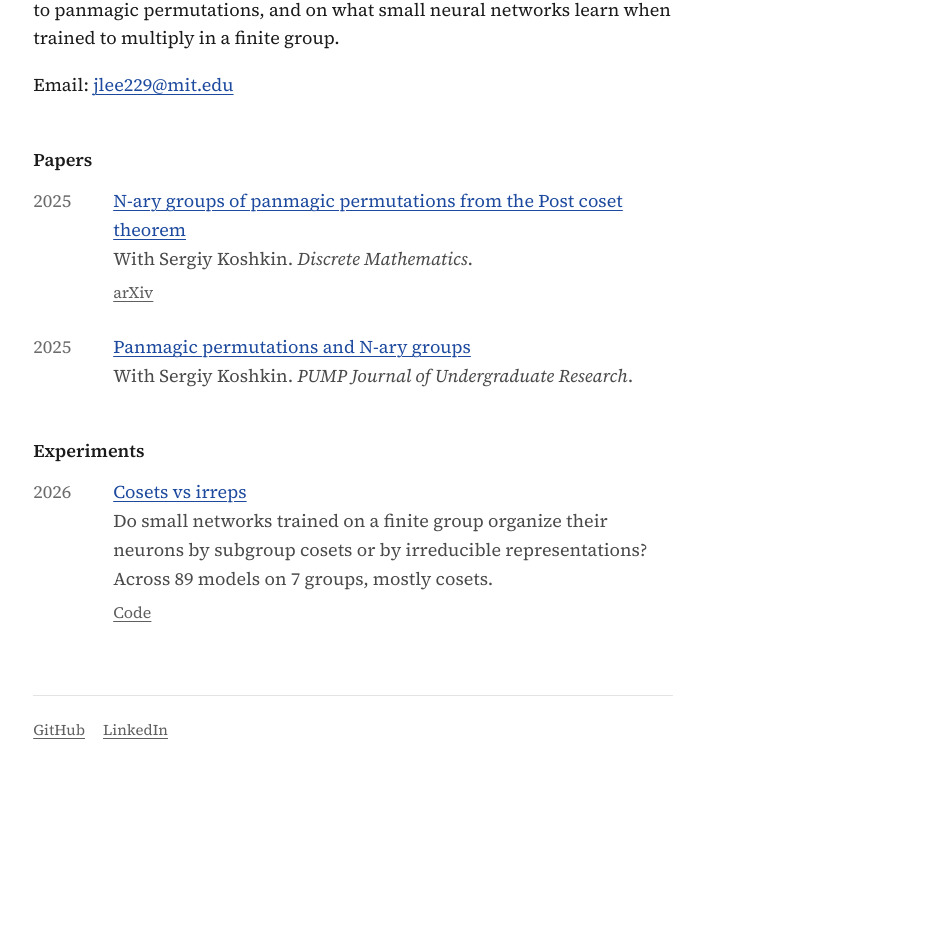
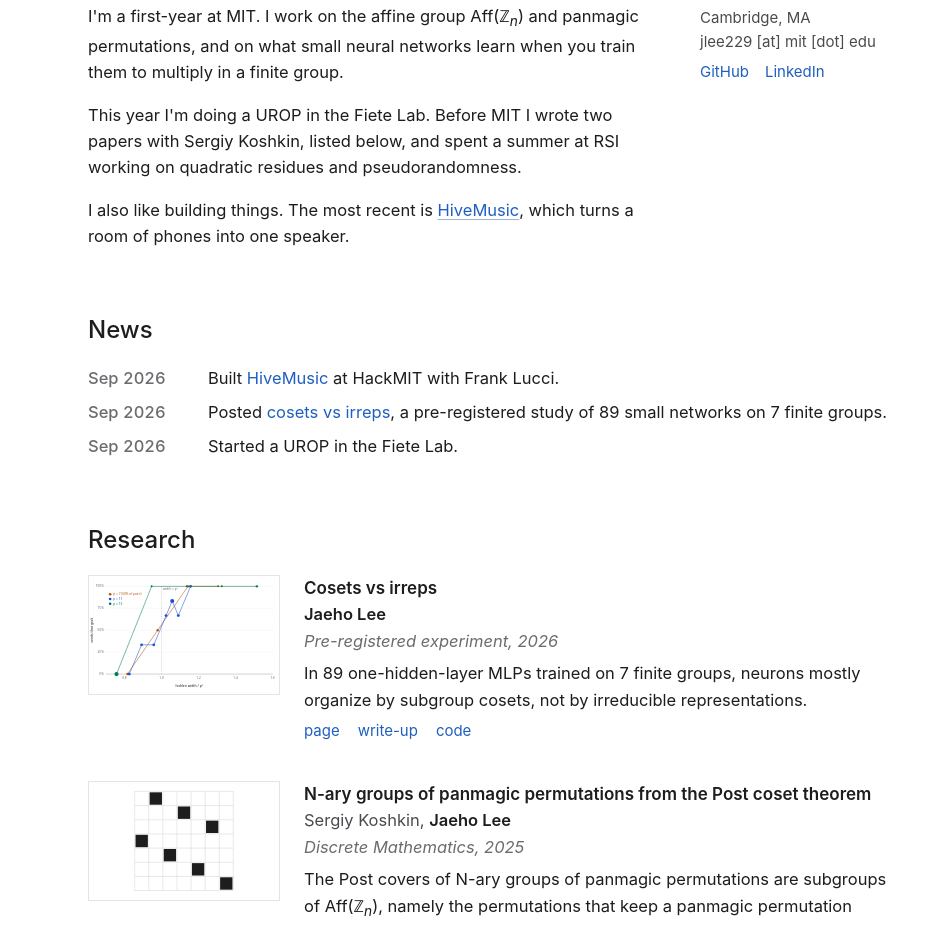
Before and after one commit to jlee0229/jlee0229.github.io, a plain HTML site: page index.html in a window 1280 px wide. Shown: the part 166-1093 px from the top of the page, without its empty margins (146-1076 px from the left). Before the commit the page ends 958 px from the top, so only its background shows below. Drawn offline with Linux system fonts and the light colour scheme.

Commit message:
Redesign v2: academic homepage layout with news and figure thumbnails
- Home: section links in a top bar, name and short bio with contact on
  the right, News, Research and Projects
- Each research or project entry has a real figure as its thumbnail:
  the width-threshold chart, two panmagic permutation matrices, and a
  HiveMusic screenshot
- System font stack replaces Source Serif; dark mode kept
- Experiment page uses the same top bar
- CLAUDE.md: what goes on the site, news rules, and a list of AI tells
  to avoid in layout and copy

Co-Authored-By: Claude Opus 5.5 <noreply@anthropic.com>
Claude-Session: https://claude.ai/code/session_01JZ9hmutcVkUwQjhgAXnsYC

```diff
--- a/index.html
+++ b/index.html
@@ -5,64 +5,97 @@
 <meta name="viewport" content="width=device-width,initial-scale=1">
 <title>Jaeho Lee</title>
 <meta name="description" content="Jaeho Lee: the affine group Aff(Z_n), panmagic permutations, and what small networks learn about finite groups.">
-<link rel="preconnect" href="https://fonts.googleapis.com">
-<link rel="preconnect" href="https://fonts.gstatic.com" crossorigin>
-<link rel="stylesheet" href="https://fonts.googleapis.com/css2?family=Source+Serif+4:ital,opsz,wght@0,8..60,400;0,8..60,600;1,8..60,400&display=swap">
 <link rel="stylesheet" href="style.css">
 </head>
 <body>
-<div class="page">
+<div class="wrap">
 
-<header class="site-header">
-<h1 class="site-name">Jaeho Lee</h1>
+<header class="topbar">
+<nav aria-label="Sections">
+<a href="#news">News</a>
+<a href="#research">Research</a>
+<a href="#projects">Projects</a>
+</nav>
 </header>
 
 <main>
-<p>I'm a first-year at MIT. I work on the affine group Aff(ℤ<sub><i>n</i></sub>) and its connection to panmagic permutations, and on what small neural networks learn when trained to multiply in a finite group.</p>
-<p>Email: <a href="mailto:jlee229@mit.edu">jlee229@mit.edu</a></p>
+<section class="intro">
+<div class="prose">
+<h1>Jaeho Lee</h1>
+<p>I'm a first-year at MIT. I work on the affine group Aff(ℤ<sub><i>n</i></sub>) and panmagic permutations, and on what small neural networks learn when you train them to multiply in a finite group.</p>
+<p>This year I'm doing a UROP in the Fiete Lab. Before MIT I wrote two papers with Sergiy Koshkin, listed below, and spent a summer at RSI working on quadratic residues and pseudorandomness.</p>
+<p>I also like building things. The most recent is <a href="https://playhivemusic.com">HiveMusic</a>, which turns a room of phones into one speaker.</p>
+</div>
+<aside class="contact">
+<!-- When there's a photo: <img src="figures/photo.jpg" alt="Jaeho Lee" width="200" height="250" style="display:block;width:200px;height:auto;margin:-66px 0 16px"> -->
+<div>Cambridge, MA</div>
+<div>jlee229 [at] mit [dot] edu</div>
+<div><a href="https://github.com/jlee0229">GitHub</a><a href="https://www.linkedin.com/in/jaeho-lee-5446b23a4">LinkedIn</a></div>
+</aside>
+</section>
 
-<h2>Papers</h2>
-<ul class="list">
-<li class="row">
-<span class="date">2025</span>
+<h2 id="news">News</h2>
+<ul class="news">
+<li><time datetime="2026-09">Sep 2026</time><span>Built <a href="https://playhivemusic.com">HiveMusic</a> at HackMIT with Frank Lucci.</span></li>
+<li><time datetime="2026-09">Sep 2026</time><span>Posted <a href="cosets-vs-irreps/">cosets vs irreps</a>, a pre-registered study of 89 small networks on 7 finite groups.</span></li>
+<li><time datetime="2026-09">Sep 2026</time><span>Started a UROP in the Fiete Lab.</span></li>
+</ul>
+
+<h2 id="research">Research</h2>
+<ul class="items">
+<li>
+<div class="thumb"><img src="figures/width_threshold.svg" alt="Chart: fraction of seeds that grok against hidden width over p squared"></div>
 <div>
-<a href="https://www.sciencedirect.com/science/article/pii/S0012365X25000755">N-ary groups of panmagic permutations from the Post coset theorem</a>
-<div class="sub">With Sergiy Koshkin. <i>Discrete Mathematics</i>.</div>
-<div class="links"><a href="https://arxiv.org/abs/2606.23735">arXiv</a></div>
+<a class="item-title" href="cosets-vs-irreps/">Cosets vs irreps</a>
+<div class="authors"><b>Jaeho Lee</b></div>
+<div class="venue">Pre-registered experiment, 2026</div>
+<p>In 89 one-hidden-layer MLPs trained on 7 finite groups, neurons mostly organize by subgroup cosets, not by irreducible representations.</p>
+<div class="links"><a href="cosets-vs-irreps/">page</a><a href="cosets-vs-irreps/writeup.html">write-up</a><a href="https://github.com/jlee0229/cosets-vs-irreps">code</a></div>
 </div>
 </li>
-<li class="row">
-<span class="date">2025</span>
+<li>
+<div class="thumb"><img src="figures/perm7.svg" alt="7 by 7 permutation matrix of x maps to 2x plus 1 mod 7, a panmagic permutation"></div>
 <div>
-<a href="https://arxiv.org/abs/2606.22221">Panmagic permutations and N-ary groups</a>
-<div class="sub">With Sergiy Koshkin. <i>PUMP Journal of Undergraduate Research</i>.</div>
+<a class="item-title" href="https://www.sciencedirect.com/science/article/pii/S0012365X25000755">N-ary groups of panmagic permutations from the Post coset theorem</a>
+<div class="authors">Sergiy Koshkin, <b>Jaeho Lee</b></div>
+<div class="venue">Discrete Mathematics, 2025</div>
+<p>The Post covers of N-ary groups of panmagic permutations are subgroups of Aff(ℤ<sub><i>n</i></sub>), namely the permutations that keep a panmagic permutation panmagic under multiplication.</p>
+<div class="links"><a href="https://arxiv.org/abs/2606.23735">arXiv</a><a href="https://www.sciencedirect.com/science/article/pii/S0012365X25000755">journal</a></div>
+</div>
+</li>
+<li>
+<div class="thumb"><img src="figures/perm11.svg" alt="11 by 11 permutation matrix of x maps to 3x plus 2 mod 11, a panmagic permutation"></div>
+<div>
+<a class="item-title" href="https://arxiv.org/abs/2606.22221">Panmagic permutations and N-ary groups</a>
+<div class="authors">Sergiy Koshkin, <b>Jaeho Lee</b></div>
+<div class="venue">PUMP Journal of Undergraduate Research 8 (2025), 195–212</div>
+<p>Panmagic permutations are the same objects as modular n-queens solutions. This paper studies the N-ary groups they form.</p>
+<div class="links"><a href="https://arxiv.org/abs/2606.22221">arXiv</a></div>
 </div>
 </li>
 </ul>
 
-<h2>Experiments</h2>
-<ul class="list">
-<li class="row">
-<span class="date">2026</span>
+<h2 id="projects">Projects</h2>
+<ul class="items">
+<li>
+<div class="thumb shot"><img src="figures/hivemusic.jpg" alt="HiveMusic home page with Host a hive and Join buttons"></div>
 <div>
-<a href="cosets-vs-irreps/">Cosets vs irreps</a>
-<div class="sub">Do small networks trained on a finite group organize their neurons by subgroup cosets or by irreducible representations? Across 89 models on 7 groups, mostly cosets.</div>
-<div class="links"><a href="https://github.com/jlee0229/cosets-vs-irreps">Code</a></div>
+<a class="item-title" href="https://playhivemusic.com">HiveMusic</a>
+<div class="authors">Frank Lucci, <b>Jaeho Lee</b></div>
+<div class="venue">HackMIT, 2026</div>
+<p>Guests scan a QR code and their phones play as one speaker. The phones sync clocks in the browser and calibrate latency with the mic, so each one can play a different stem of the same song.</p>
+<div class="links"><a href="https://playhivemusic.com">site</a><a href="https://github.com/piar1243/hive-music-official">code</a></div>
 </div>
 </li>
 </ul>
 
-<!-- Writing lives on Substack (or similar). When there's a post worth pointing to, add:
-<h2>Writing</h2>
-<ul class="list">
-<li class="row"><span class="date">2026</span><a href="https://EXTERNAL-POST-URL">Post title</a></li>
+<!-- Writing lives on Substack. When there's a post worth pointing to, add a "Writing" nav link and:
+<h2 id="writing">Writing</h2>
+<ul class="news">
+<li><time datetime="2027-01">Jan 2027</time><a href="https://EXTERNAL-POST-URL">Post title</a></li>
 </ul>
-and a "Writing" link to the footer pointing at the publication's home page. -->
+-->
 </main>
-
-<footer class="site-footer">
-<nav aria-label="Elsewhere"><a href="https://github.com/jlee0229">GitHub</a><a href="https://www.linkedin.com/in/jaeho-lee-5446b23a4">LinkedIn</a></nav>
-</footer>
 
 </div>
 </body>
--- a/style.css
+++ b/style.css
@@ -1,65 +1,92 @@
-/* One stylesheet for the whole site. Keep it plain: no cards, pills, shadows or gradients. */
+/* One stylesheet for the whole site. Plain on purpose: no cards, pills, shadows or gradients. */
 :root{
-  --bg:#ffffff; --fg:#1b1b1b; --fg2:#4a4a4a; --mut:#6b6b6b; --quiet:#5f5f5f;
-  --line:#e3e3e3; --code:#f4f4f2; --link:#1d4a9e; --link-hover:#0e2a63;
+  --bg:#ffffff; --fg:#1d1d1f; --fg2:#4a4a4f; --mut:#6b6b70;
+  --line:#ececea; --thumb-line:#e4e4e1; --code:#f4f4f2;
+  --link:#1f5fbf; --link-hover:#123f85; --link-ul:#9fb6dc;
 }
 @media (prefers-color-scheme:dark){
   :root{
-    --bg:#131313; --fg:#e8e8e6; --fg2:#c2c2bf; --mut:#9b9b98; --quiet:#a5a5a2;
-    --line:#2e2e2e; --code:#1d1d1d; --link:#93b2ec; --link-hover:#c4d5f6;
+    --bg:#141416; --fg:#e9e9ec; --fg2:#c4c4c9; --mut:#9c9ca3;
+    --line:#2a2a2e; --thumb-line:#34343a; --code:#1e1e21;
+    --link:#8db1f0; --link-hover:#bcd2f7; --link-ul:#4b6593;
   }
 }
 *{box-sizing:border-box}
 html{-webkit-text-size-adjust:100%}
-body{margin:0;background:var(--bg);color:var(--fg);font-family:"Source Serif 4",Georgia,serif;font-size:18px;line-height:1.6;font-optical-sizing:auto}
+body{margin:0;background:var(--bg);color:var(--fg);font-family:-apple-system,BlinkMacSystemFont,"Segoe UI",Roboto,"Helvetica Neue",Arial,sans-serif;font-size:16.5px;line-height:1.6}
 
-.page{max-width:640px;margin-left:clamp(20px,14vw,200px);margin-right:20px;padding-bottom:40px}
+.wrap{max-width:860px;margin:0 auto;padding:0 24px 72px}
 
-a{color:var(--link);text-decoration-thickness:1px;text-underline-offset:3px}
-a:hover{color:var(--link-hover)}
+a{color:var(--link);text-decoration:none}
+a:hover{color:var(--link-hover);text-decoration:underline;text-underline-offset:3px}
+.prose a{text-decoration:underline;text-decoration-color:var(--link-ul);text-underline-offset:3px}
+.prose a:hover{text-decoration-color:var(--link-hover)}
 
-.site-header{padding-top:56px;margin-bottom:28px}
-.site-name{display:inline-block;margin:0;padding:10px 0;font-size:20px;font-weight:600;line-height:1.3;color:var(--fg);text-decoration:none}
-a.site-name:hover{color:var(--fg);text-decoration:underline}
+/* top bar */
+.topbar{display:flex;flex-wrap:wrap;justify-content:flex-end;align-items:center;column-gap:26px;border-bottom:1px solid var(--line)}
+.topbar .home-link{margin-right:auto;padding:12px 0;font-weight:600;color:var(--fg)}
+.topbar nav{display:flex;flex-wrap:wrap;column-gap:26px;font-size:15.5px}
+.topbar nav a{display:inline-block;padding:12px 0;color:var(--fg2)}
+.topbar nav a:hover,.topbar .home-link:hover{color:var(--fg)}
 
-h2{margin:48px 0 16px;font-size:18px;font-weight:600;line-height:1.3}
-p{margin:0 0 18px}
-b,strong{font-weight:600}
-.sub{color:var(--fg2)}
+/* intro */
+.intro{display:grid;grid-template-columns:minmax(0,1fr) 200px;column-gap:56px;row-gap:20px;padding-top:56px}
+.intro h1{margin:0 0 20px;font-size:38px;font-weight:600;line-height:1.15}
+.intro p{margin:0 0 16px}
+.intro p:last-child{margin-bottom:0}
+.contact{padding-top:66px;font-size:15px;color:var(--fg2)}
+.contact a{display:inline-block;padding:6px 0;margin-right:16px}
 
-/* dated lists: year on the left, entry on the right */
-.list{list-style:none;margin:0;padding:0;display:flex;flex-direction:column;gap:22px}
-.row{display:grid;grid-template-columns:4rem minmax(0,1fr);column-gap:16px}
-.date{color:var(--mut);font-variant-numeric:tabular-nums}
-.links{display:flex;flex-wrap:wrap;column-gap:18px;font-size:16px}
-.links a{display:inline-block;padding:6px 0;color:var(--quiet)}
-.links a:hover{color:var(--fg)}
+h2{margin:64px 0 20px;font-size:24px;font-weight:500;line-height:1.3}
 
-.site-footer{margin-top:64px;padding-top:12px;border-top:1px solid var(--line);font-size:15px;color:var(--mut)}
-.site-footer nav{display:flex;flex-wrap:wrap;column-gap:18px}
-.site-footer a{display:inline-block;padding:10px 0;color:var(--quiet)}
-.site-footer a:hover{color:var(--fg)}
+/* news */
+.news{list-style:none;margin:0;padding:0;display:flex;flex-direction:column;gap:8px}
+.news li{display:grid;grid-template-columns:6.5rem minmax(0,1fr);column-gap:16px}
+.news time{color:var(--mut);font-weight:500;font-variant-numeric:tabular-nums}
+
+/* research and projects: figure on the left, entry on the right */
+.items{list-style:none;margin:0;padding:0;display:flex;flex-direction:column;gap:32px}
+.items>li{display:grid;grid-template-columns:192px minmax(0,1fr);column-gap:24px;row-gap:12px}
+.thumb{width:192px;height:120px;border:1px solid var(--thumb-line);background:#ffffff;overflow:hidden}
+.thumb img{display:block;width:100%;height:100%;object-fit:contain}
+.thumb.shot{background:#0f1115}
+.thumb.shot img{object-fit:cover}
+.item-title{font-size:17px;font-weight:600;line-height:1.4;color:var(--fg)}
+.item-title:hover{color:var(--link)}
+.authors{color:var(--fg2)}
+.authors b{color:var(--fg);font-weight:600}
+.venue{color:var(--mut);font-style:italic}
+.items p{margin:6px 0 0}
+.links{display:flex;flex-wrap:wrap;column-gap:18px;font-size:15px}
+.links a{display:inline-block;padding:6px 0}
 
 /* experiment pages */
+.post{padding-top:48px;max-width:680px}
 .post h1{margin:0 0 8px;font-size:34px;font-weight:600;line-height:1.2}
-.post .byline{margin:0 0 28px;color:var(--mut);font-size:16px}
-.post .lede{font-size:20px;line-height:1.55}
+.post .byline{margin:0 0 28px;color:var(--mut);font-size:15.5px}
+.post .lede{font-size:19px;line-height:1.55}
+.post p{margin:0 0 16px}
 .post h2{margin:44px 0 14px;font-size:22px}
-.post ol,.post ul{margin:0 0 18px;padding-left:1.4em}
-.post ol>li+li{margin-top:14px}
+.post ol,.post ul{margin:0 0 16px;padding-left:1.4em}
+.post ol>li+li{margin-top:12px}
 .post ul>li+li{margin-top:4px}
+.post a{text-decoration:underline;text-decoration-color:var(--link-ul);text-underline-offset:3px}
+b,strong{font-weight:600}
 .posthoc{color:var(--mut);font-style:italic}
-figure{margin:36px 0}
+figure{margin:32px 0}
 figure img{display:block;width:100%;height:auto}
-figcaption{margin-top:10px;font-size:15px;line-height:1.5;color:var(--quiet)}
+figcaption{margin-top:10px;font-size:14.5px;line-height:1.5;color:var(--mut)}
 code,pre{font-family:ui-monospace,SFMono-Regular,Menlo,Consolas,monospace}
-code{font-size:.85em;background:var(--code);padding:.1em .3em;border-radius:3px}
-pre{margin:0 0 18px;padding:12px 14px;font-size:14px;line-height:1.5;background:var(--code);border-radius:3px;overflow-x:auto}
+code{font-size:.88em;background:var(--code);padding:.1em .3em;border-radius:3px}
+pre{margin:0 0 16px;padding:12px 14px;font-size:14px;line-height:1.5;background:var(--code);border-radius:3px;overflow-x:auto}
 pre code{font-size:inherit;background:none;padding:0}
 .katex-display{overflow-x:auto;overflow-y:hidden;padding:2px 0}
 
-@media (max-width:600px){
-  .page{margin-left:20px}
-  .row{grid-template-columns:minmax(0,1fr)}
+@media (max-width:700px){
+  .intro{grid-template-columns:minmax(0,1fr);padding-top:32px}
+  .contact{padding-top:0}
+  .news li{grid-template-columns:minmax(0,1fr);row-gap:0}
+  .items>li{grid-template-columns:minmax(0,1fr)}
+  .thumb{width:100%;max-width:340px;height:auto;aspect-ratio:8/5}
   .post h1{font-size:30px}
 }
```
Also changed, not shown: cosets-vs-irreps/index.html (+8 -10 lines), figures/hivemusic.jpg (added), figures/perm11.svg (added), figures/perm7.svg (added), 1 other file.
